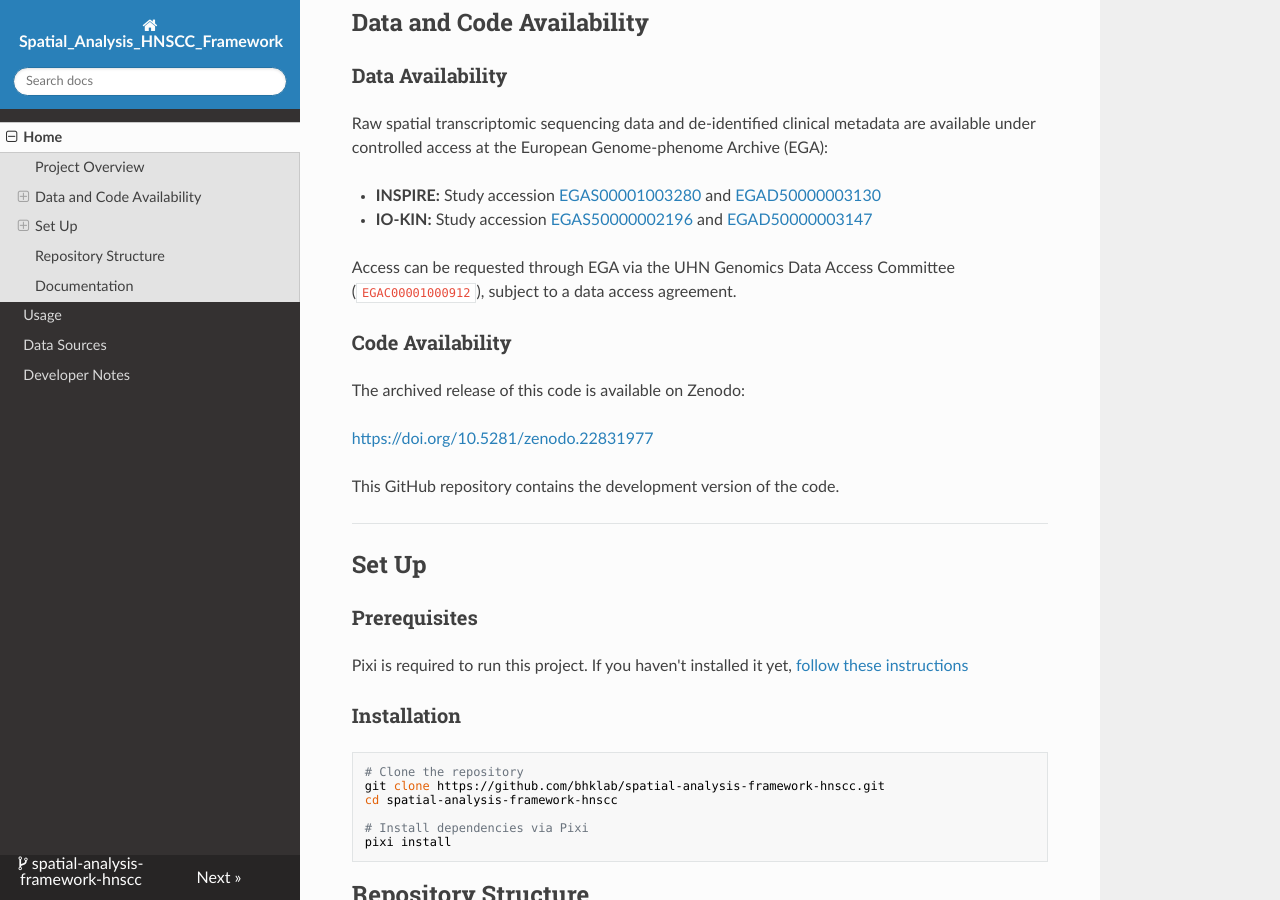
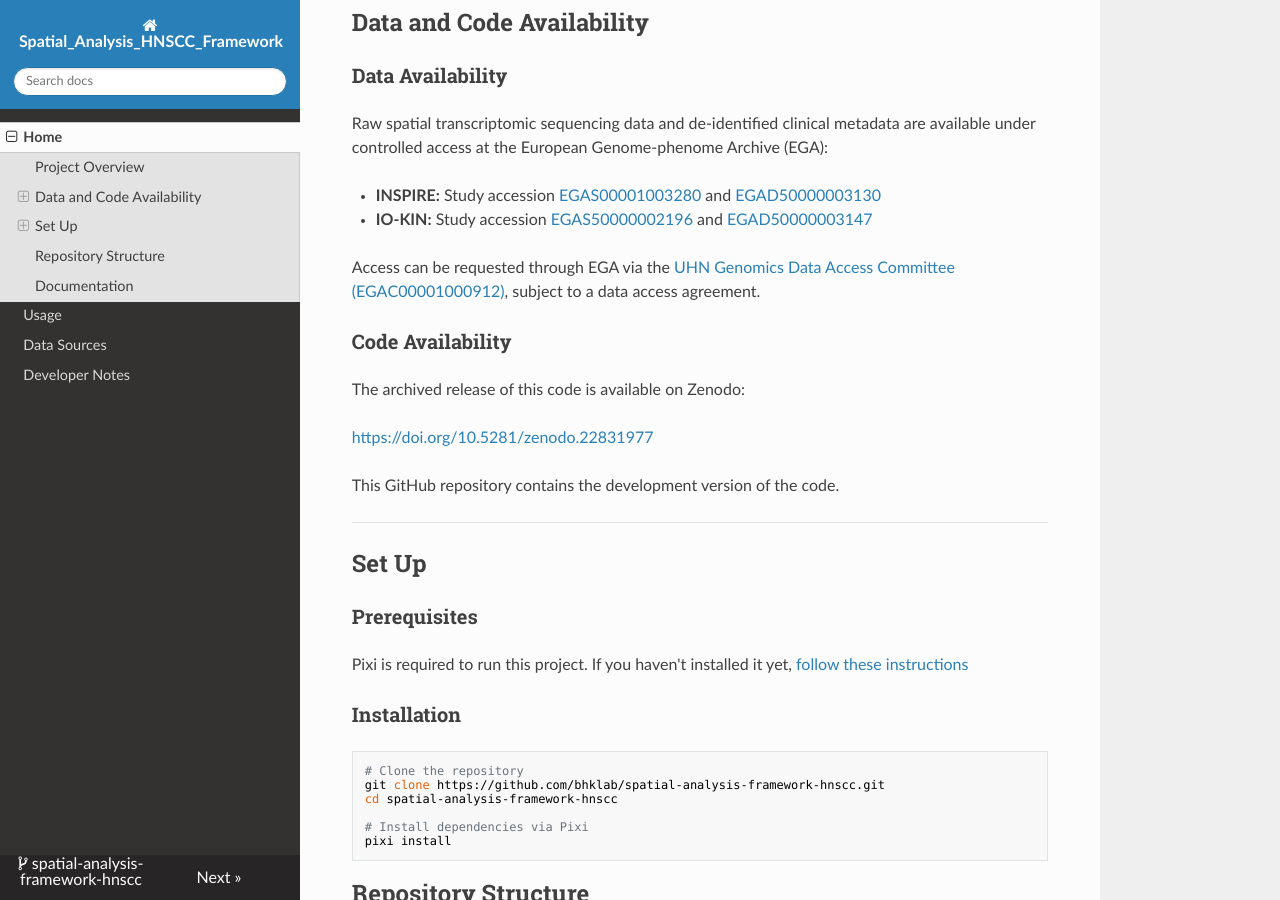
Before and after one commit to bhklab/spatial-analysis-framework-hnscc, an MkDocs documentation site: the page built from docs/README.md, in a window 1280 px wide and 900 px high, scrolled down 1220 px. Built offline with MkDocs 1.6.1, drawn with Linux system fonts in a browser that asks for light colours; nearby versions of some CDN libraries; some of the changed lines change nothing that is shown.

Commit message:
add EGA links

```diff
--- a/docs/README.md
+++ b/docs/README.md
@@ -53,7 +53,8 @@ Raw spatial transcriptomic sequencing data and de-identified clinical metadata a
 
 - **IO-KIN:** Study accession [EGAS50000002196](https://ega-archive.org/studies/EGAS50000002196) and [EGAD50000003147](https://ega-archive.org/datasets/EGAD50000003147)
 
-Access can be requested through EGA via the UHN Genomics Data Access Committee (`EGAC00001000912`), subject to a data access agreement.
+
+Access can be requested through EGA via the [UHN Genomics Data Access Committee (EGAC00001000912)](https://ega-archive.org/dacs/EGAC00001000912), subject to a data access agreement.
 
 ### Code Availability
 
```
